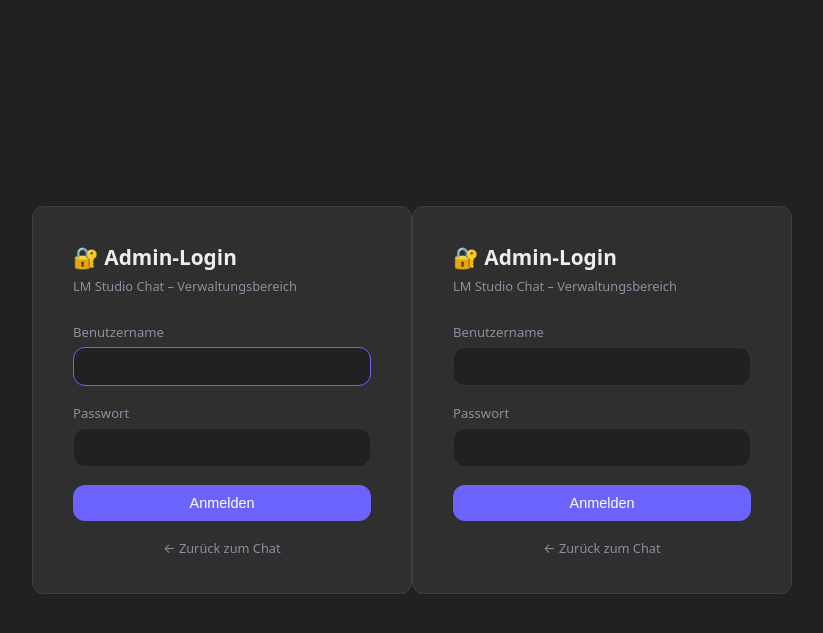
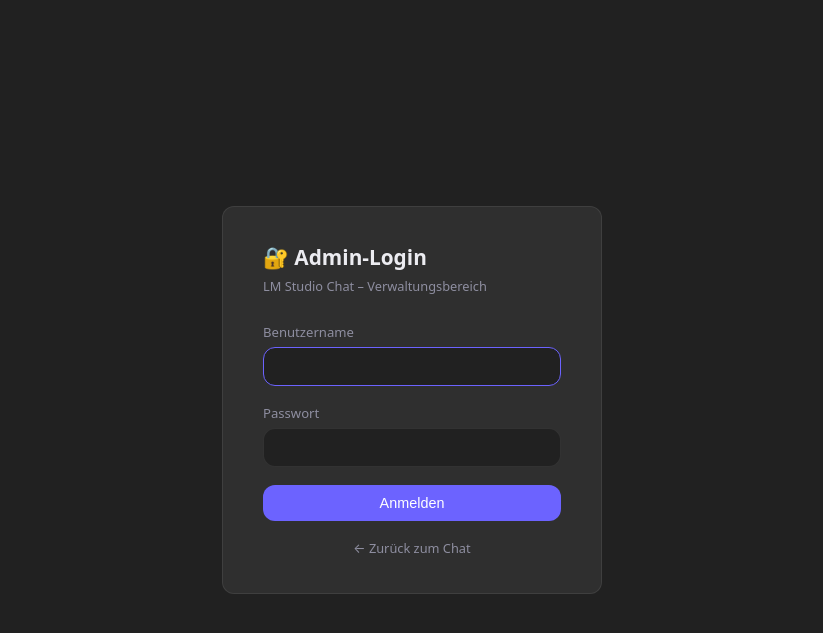
Before and after one commit to dareinelt/LLMInt, a PHP site: page /v1/admin/login.php in a window 1280 px wide. Shown: the top 633 px of the page, without its empty margins (228-1051 px from the left). Run offline with PHP 8.4, Linux system fonts and the light colour scheme; data that the repository does not hold is empty; some libraries are stand-ins or nearby versions.

Commit message:
Fix duplicated Admin-Login page markup
The full HTML document in admin/login.php was duplicated (login card, form, and styles rendered twice), causing the Admin-Login page to display twice. Removed the redundant second copy.

Co-authored-by: Copilot App <223556219+Copilot@users.noreply.github.com>

```diff
--- a/admin/login.php
+++ b/admin/login.php
@@ -259,148 +259,3 @@ $ldapActive = ldapEnabled();
 </div>
 </body>
 </html>
-
-<!DOCTYPE html>
-<html lang="de">
-<head>
-    <meta charset="UTF-8">
-    <meta name="viewport" content="width=device-width, initial-scale=1.0">
-    <title>Admin Login – LM Studio Chat</title>
-    <style>
-        *, *::before, *::after { box-sizing: border-box; margin: 0; padding: 0; }
-
-        :root {
-            --bg:          #212121;
-            --surface:     #2f2f2f;
-            --surface-alt: #3a3a3a;
-            --border:      rgba(255,255,255,.08);
-            --accent:      #6c63ff;
-            --accent-dark: #5249cc;
-            --text:        #ececf1;
-            --text-muted:  #8e8ea0;
-            --error:       #ef4444;
-            --radius:      12px;
-            --font:        ui-sans-serif, system-ui, -apple-system, 'Segoe UI', sans-serif;
-        }
-
-        body {
-            font-family: var(--font);
-            background: var(--bg);
-            color: var(--text);
-            min-height: 100dvh;
-            display: flex;
-            align-items: center;
-            justify-content: center;
-        }
-
-        .login-card {
-            background: var(--surface);
-            border: 1px solid var(--border);
-            border-radius: var(--radius);
-            padding: 36px 40px;
-            width: 100%;
-            max-width: 380px;
-        }
-
-        .login-card h1 {
-            font-size: 1.3rem;
-            font-weight: 600;
-            margin-bottom: 6px;
-        }
-
-        .login-card .subtitle {
-            font-size: .8rem;
-            color: var(--text-muted);
-            margin-bottom: 28px;
-        }
-
-        .form-group {
-            margin-bottom: 18px;
-        }
-
-        label {
-            display: block;
-            font-size: .82rem;
-            color: var(--text-muted);
-            margin-bottom: 6px;
-        }
-
-        input[type="text"],
-        input[type="password"] {
-            width: 100%;
-            padding: 9px 12px;
-            background: var(--bg);
-            border: 1px solid var(--border);
-            border-radius: var(--radius);
-            color: var(--text);
-            font-size: .9rem;
-            font-family: var(--font);
-        }
-
-        input:focus { outline: none; border-color: var(--accent); }
-
-        .error-msg {
-            background: rgba(224,92,92,.12);
-            border: 1px solid rgba(224,92,92,.4);
-            border-radius: var(--radius);
-            color: var(--error);
-            font-size: .82rem;
-            padding: 8px 12px;
-            margin-bottom: 18px;
-        }
-
-        .btn-primary {
-            width: 100%;
-            padding: 10px;
-            background: var(--accent);
-            color: #fff;
-            border: none;
-            border-radius: var(--radius);
-            font-size: .9rem;
-            font-weight: 500;
-            cursor: pointer;
-            transition: background .15s;
-        }
-
-        .btn-primary:hover { background: var(--accent-dark); }
-
-        .back-link {
-            display: block;
-            text-align: center;
-            margin-top: 18px;
-            font-size: .8rem;
-            color: var(--text-muted);
-            text-decoration: none;
-        }
-
-        .back-link:hover { color: var(--text); }
-    </style>
-</head>
-<body>
-<div class="login-card">
-    <h1>🔐 Admin-Login</h1>
-    <p class="subtitle">LM Studio Chat – Verwaltungsbereich</p>
-
-    <?php if ($error !== ''): ?>
-        <div class="error-msg"><?= htmlspecialchars($error) ?></div>
-    <?php endif; ?>
-
-    <form method="POST" action="">
-        <div class="form-group">
-            <label for="username">Benutzername</label>
-            <input type="text" id="username" name="username"
-                   value="<?= htmlspecialchars($_POST['username'] ?? '') ?>"
-                   autocomplete="username" autofocus required>
-        </div>
-        <div class="form-group">
-            <label for="password">Passwort</label>
-            <input type="password" id="password" name="password"
-                   autocomplete="current-password" required>
-        </div>
-        <button type="submit" class="btn-primary">Anmelden</button>
-    </form>
-
-    <a class="back-link" href="../index.php">← Zurück zum Chat</a>
-</div>
-</body>
-</html>
```
